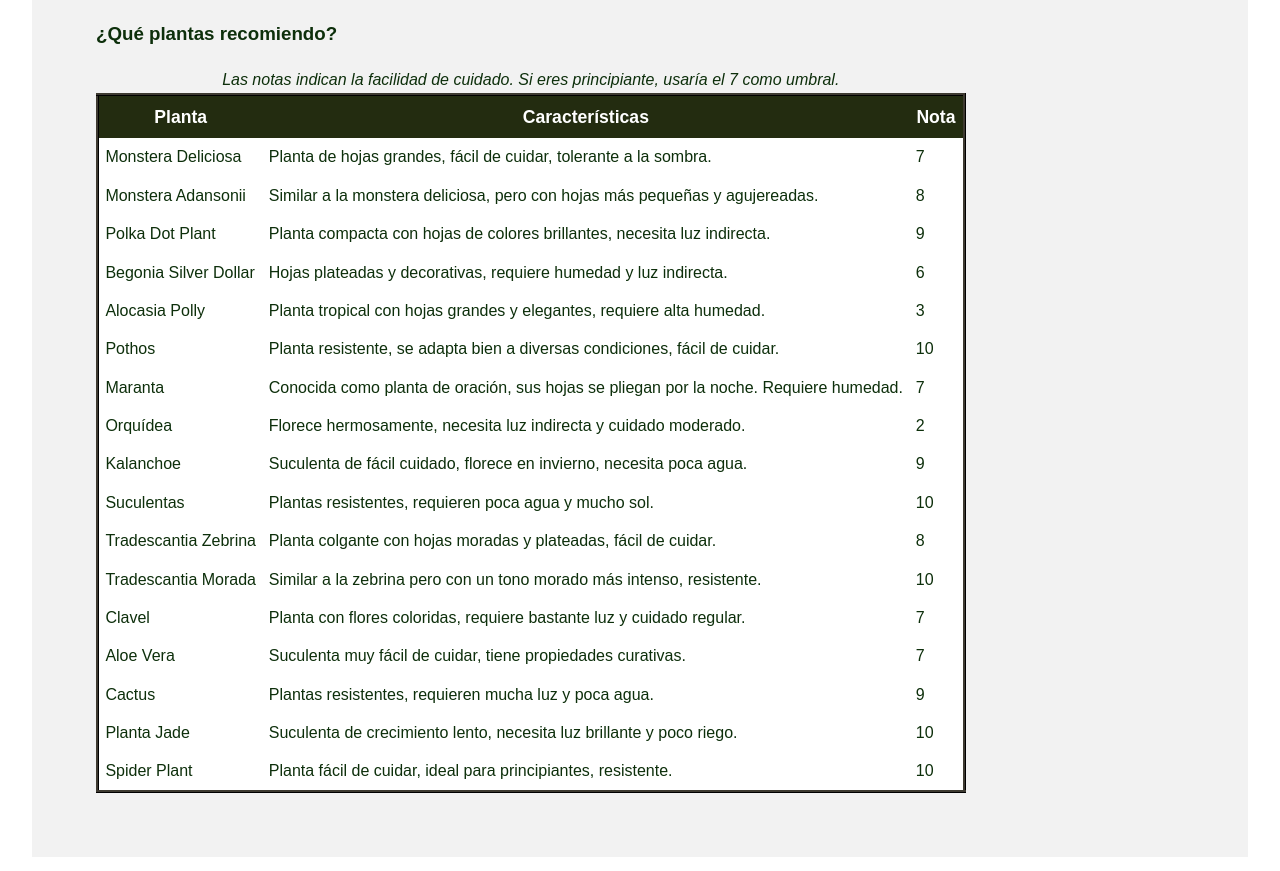
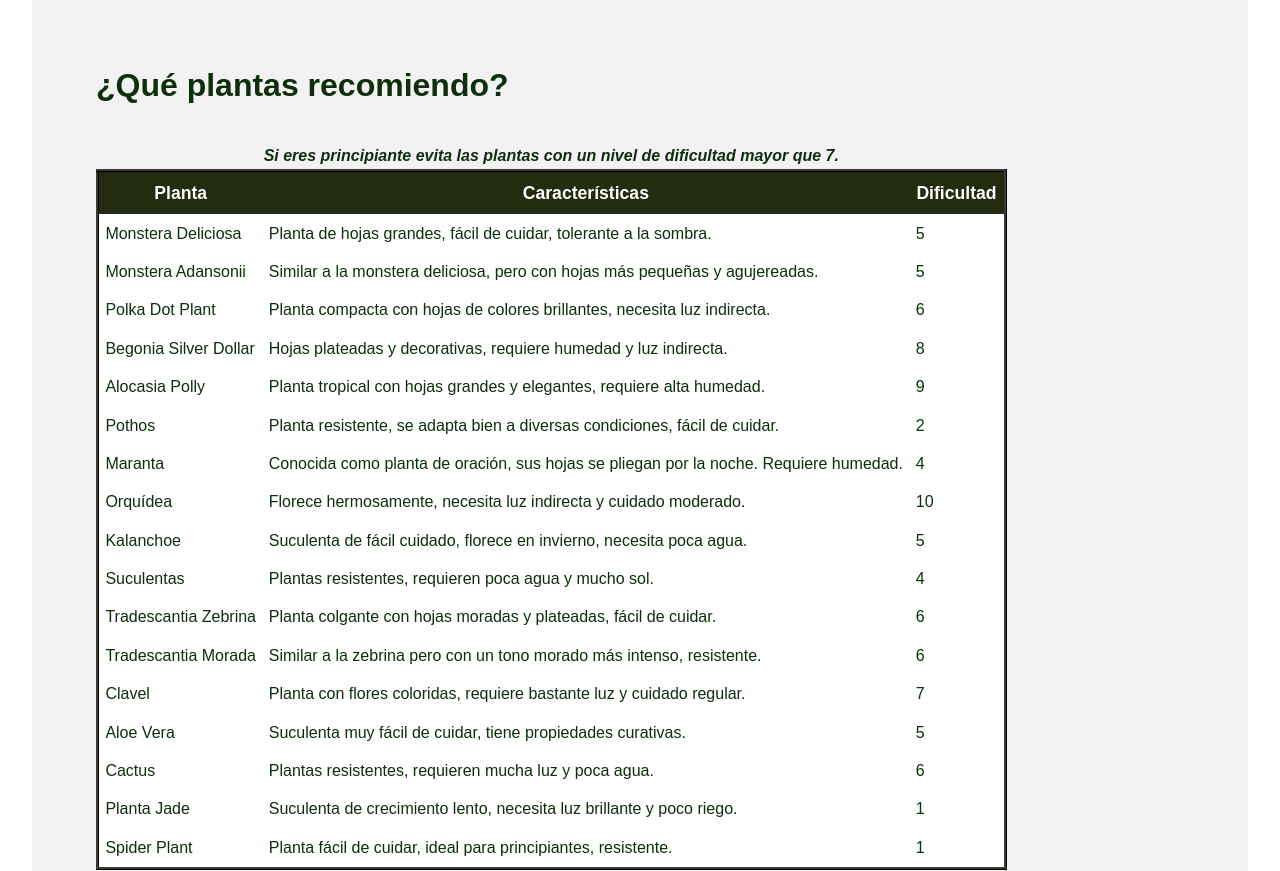
Before and after one commit to FdezAriasSara/UX, a plain HTML site: page plants.html in a window 1280 px wide. Shown: the part 1120-1991 px from the top of the page. Drawn offline with Linux system fonts and the light colour scheme.

Commit message:
tras primera tanda

```diff
--- a/estilos/estilo.css
+++ b/estilos/estilo.css
@@ -21,6 +21,9 @@ header, th {
 }
 h2{
     font-size: 3em;
+}
+h3{
+    font-size: 2em;
 }
 nav{ display: flex;
     flex-direction: row;
@@ -105,7 +108,22 @@ button {
     border-style: outset;
 }
 
+ section.buscador{
+    margin:3em;
+ }
+ input[type="text"] {
+    width: 20em;
+    height: 3em;
+    font-size: 1rem;
+  }
 
+ p.tooltipBusqueda{
+    font-style: italic;
+ }
+ caption{
+    font-size:1em;
+    font-weight: bold;
+ }
 
 footer {
     background-color:#232C10;
--- a/plants.html
+++ b/plants.html
@@ -63,12 +63,12 @@
     <section>
             <h3>¿Qué plantas recomiendo?</h3>
             <table>
-                    <caption>Las notas indican la facilidad de cuidado. Si eres principiante, usaría el 7 como umbral.</caption>
+                    <caption>Si eres principiante evita las plantas con un nivel de dificultad mayor que 7.</caption>
                     <thead>
                         <tr>
                             <th>Planta</th>
                             <th>Características</th>
-                            <th>Nota</th>
+                            <th>Dificultad</th>
                         </tr>
                     </thead>
                     <tbody>
@@ -76,62 +76,62 @@
                     <tr>
                         <td>Monstera Deliciosa</td>
                         <td>Planta de hojas grandes, fácil de cuidar, tolerante a la sombra.</td>
-                        <td>7</td>
+                        <td>5</td>
                     </tr>
                     <tr>
                         <td>Monstera Adansonii</td>
                         <td>Similar a la monstera deliciosa, pero con hojas más pequeñas y agujereadas.</td>
-                        <td>8</td>
+                        <td>5</td>
                     </tr>
                     <tr>
                         <td>Polka Dot Plant</td>
                         <td>Planta compacta con hojas de colores brillantes, necesita luz indirecta.</td>
-                        <td>9</td>
+                        <td>6</td>
                     </tr>
                     <tr>
                         <td>Begonia Silver Dollar</td>
                         <td>Hojas plateadas y decorativas, requiere humedad y luz indirecta.</td>
-                        <td>6</td>
+                        <td>8</td>
                     </tr>
                     <tr>
                         <td>Alocasia Polly</td>
                         <td>Planta tropical con hojas grandes y elegantes, requiere alta humedad.</td>
-                        <td>3</td>
+                        <td>9</td>
                     </tr>
                     <tr>
                         <td>Pothos</td>
                         <td>Planta resistente, se adapta bien a diversas condiciones, fácil de cuidar.</td>
-                        <td>10</td>
+                        <td>2</td>
                     </tr>
                     <tr>
                         <td>Maranta</td>
                         <td>Conocida como planta de oración, sus hojas se pliegan por la noche. Requiere humedad.</td>
-                        <td>7</td>
+                        <td>4</td>
                     </tr>
                     <tr>
                         <td>Orquídea</td>
                         <td>Florece hermosamente, necesita luz indirecta y cuidado moderado.</td>
-                        <td>2</td>
+                        <td>10</td>
                     </tr>
                     <tr>
                         <td>Kalanchoe</td>
                         <td>Suculenta de fácil cuidado, florece en invierno, necesita poca agua.</td>
-                        <td>9</td>
+                        <td>5</td>
                     </tr>
                     <tr>
                         <td>Suculentas</td>
                         <td>Plantas resistentes, requieren poca agua y mucho sol.</td>
-                        <td>10</td>
+                        <td>4</td>
                     </tr>
                     <tr>
                         <td>Tradescantia Zebrina</td>
                         <td>Planta colgante con hojas moradas y plateadas, fácil de cuidar.</td>
-                        <td>8</td>
+                        <td>6</td>
                     </tr>
                     <tr>
                         <td>Tradescantia Morada</td>
                         <td>Similar a la zebrina pero con un tono morado más intenso, resistente.</td>
-                        <td>10</td>
+                        <td>6</td>
                     </tr>
                     <tr>
                         <td>Clavel</td>
@@ -141,22 +141,22 @@
                     <tr>
                         <td>Aloe Vera</td>
                         <td>Suculenta muy fácil de cuidar, tiene propiedades curativas.</td>
-                        <td>7</td>
+                        <td>5</td>
                     </tr>
                     <tr>
                         <td>Cactus</td>
                         <td>Plantas resistentes, requieren mucha luz y poca agua.</td>
-                        <td>9</td>
+                        <td>6</td>
                     </tr>
                     <tr>
                         <td>Planta Jade</td>
                         <td>Suculenta de crecimiento lento, necesita luz brillante y poco riego.</td>
-                        <td>10</td>
+                        <td>1</td>
                     </tr>
                     <tr>
                         <td>Spider Plant</td>
                         <td>Planta fácil de cuidar, ideal para principiantes, resistente.</td>
-                        <td>10</td>
+                        <td>1</td>
                     </tr>
                 </tbody>
             </table>
```
Also changed, not shown: index.html (+7 -3 lines).
